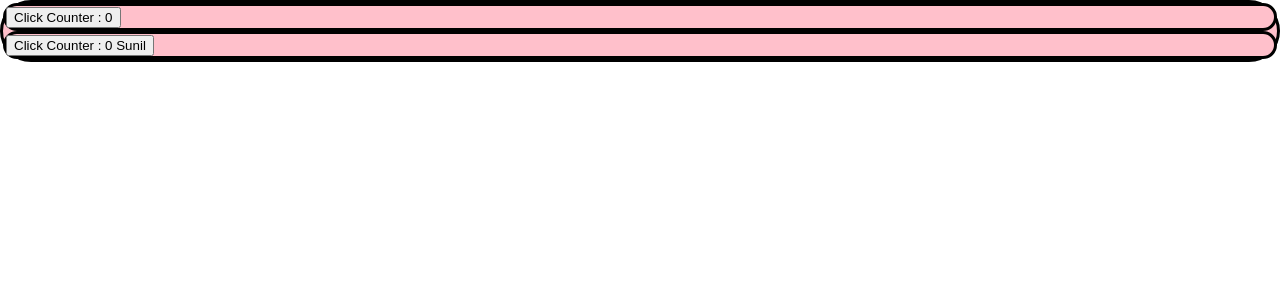
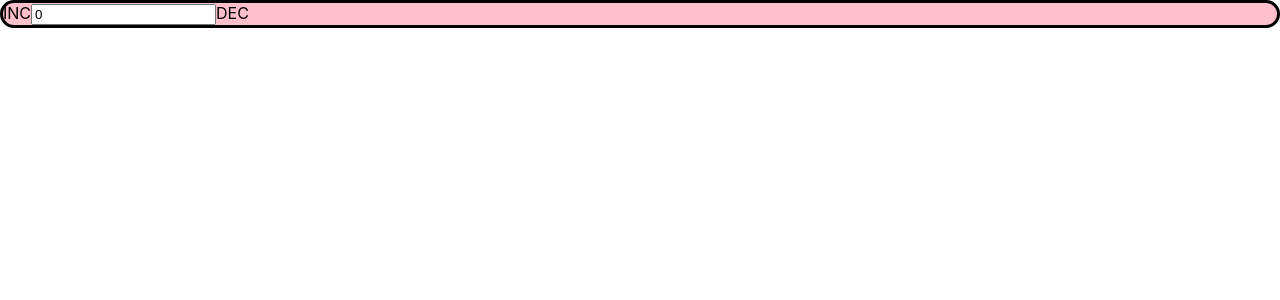
Before and after one commit to ravikr1310/interviewTaskForReactjs, a React (Create React App) app: page / in a window 1280 px wide. Shown: the top 300 px of the page. Built offline with nearby package versions, Linux system fonts and the light colour scheme.

Commit message:
new features pushed

```diff
--- a/package.json
+++ b/package.json
@@ -8,7 +8,9 @@
     "@testing-library/user-event": "^12.8.3",
     "react": "^17.0.2",
     "react-dom": "^17.0.2",
+    "react-redux": "^7.2.6",
     "react-scripts": "4.0.3",
+    "redux": "^4.1.2",
     "sass": "^1.45.0",
     "web-vitals": "^1.1.2"
   },
--- a/src/App.js
+++ b/src/App.js
@@ -23,15 +23,19 @@ import ParentComponent from './components/purecomponent/ParentComponent';
 import MemoParentComponent from './components/memo/MemoParentComponent';
 import ClickCounter from './components/higherOrderComponent/ClickCounter';
 import HoverCounter from './components/higherOrderComponent/HoverCounter';
+import {useSelector, useDispatch} from 'react-redux';
+import {iscrNumber, decreNumber} from './components/redux/Actions'
 
 function App() {
-
-  const test = "Ravi Kumar";
-
+  const mystore = useSelector(state => state.changeTheNumber);
+  const dispatch = useDispatch();
   return (
     <>
-    <ClickCounter name="Kapil deev"/>
-    <HoverCounter name="Sunil"/>
+    <a onClick={() => dispatch(decreNumber())}>INC</a>
+    <input value={mystore}></input>
+    <a onClick={() => dispatch(iscrNumber())}>DEC</a>
+    {/* <ClickCounter name="Kapil deev"/>
+    <HoverCounter name="Sunil"/> */}
     {/* <MemoParentComponent/> */}
     {/* <ParentComponent/> */}
     {/* <Student name="Kranti"/> */}
--- /dev/null
+++ b/src/components/Store.js
@@ -0,0 +1,6 @@
+import {createStore} from 'redux';
+import rootReducers from './redux/reducer';
+
+const store = createStore(rootReducers);
+
+export default store;
--- a/src/components/higherOrderComponent/ClickCounter.js
+++ b/src/components/higherOrderComponent/ClickCounter.js
@@ -3,7 +3,6 @@ import UpdatedComponent from './HighOrderComponent'
 
 class ClickCounter extends Component{
     render(){
-       // const {count} = this.props
         return (
             <div>
                 <button onClick={this.props.incrementCounter}>Click Counter : {this.props.count}</button>
--- a/src/components/redux/reducer/index.js
+++ b/src/components/redux/reducer/index.js
@@ -0,0 +1,6 @@
+import changeTheNumber from './upDown';
+import {combineReducers} from 'redux';
+
+const rootReducers = combineReducers({changeTheNumber});
+
+export default rootReducers;
--- a/src/index.js
+++ b/src/index.js
@@ -2,11 +2,15 @@ import React from 'react';
 import ReactDOM from 'react-dom';
 import './index.css';
 import App from './App';
+import { Provider } from 'react-redux';
+import store from './components/Store'
 
 
 ReactDOM.render(
   <React.StrictMode>
-    <App />
+    <Provider store={store}>
+      <App />
+    </Provider>
   </React.StrictMode>,
   document.getElementById('root')
 );
```
Also changed, not shown: 1 other file (tests, documents, lock files or other folders).
